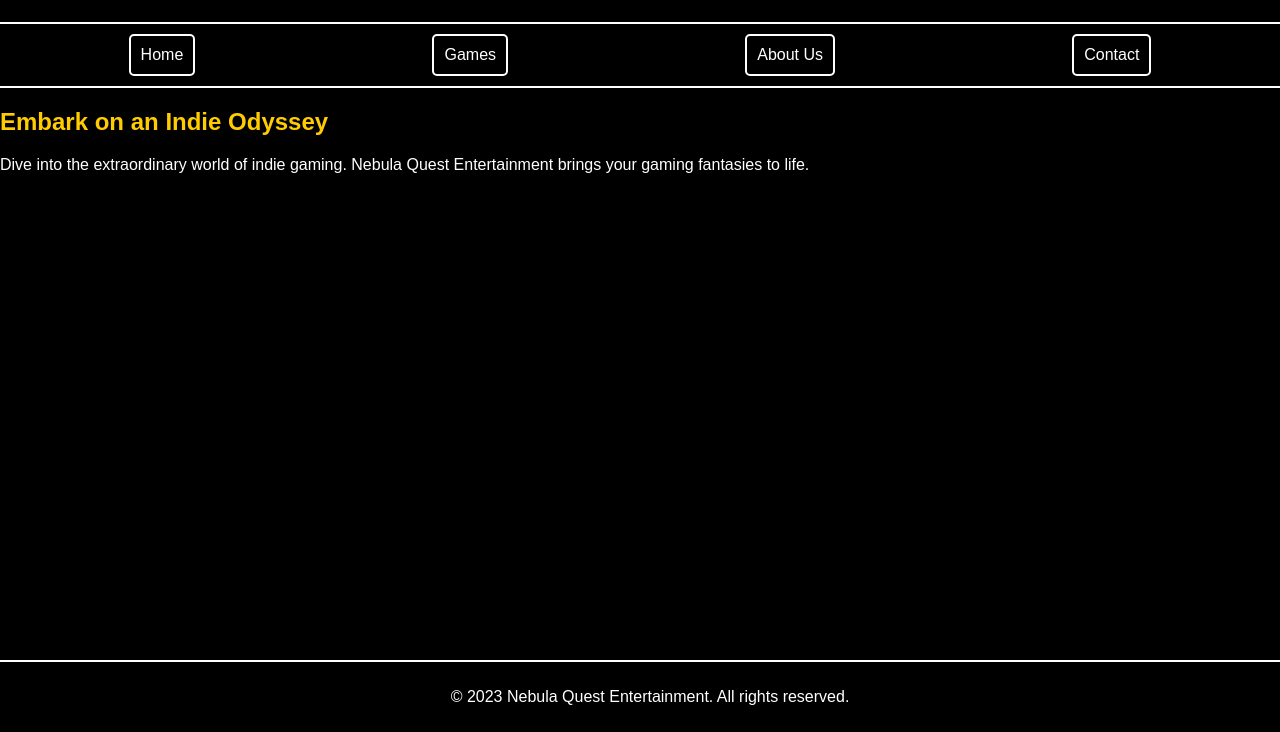
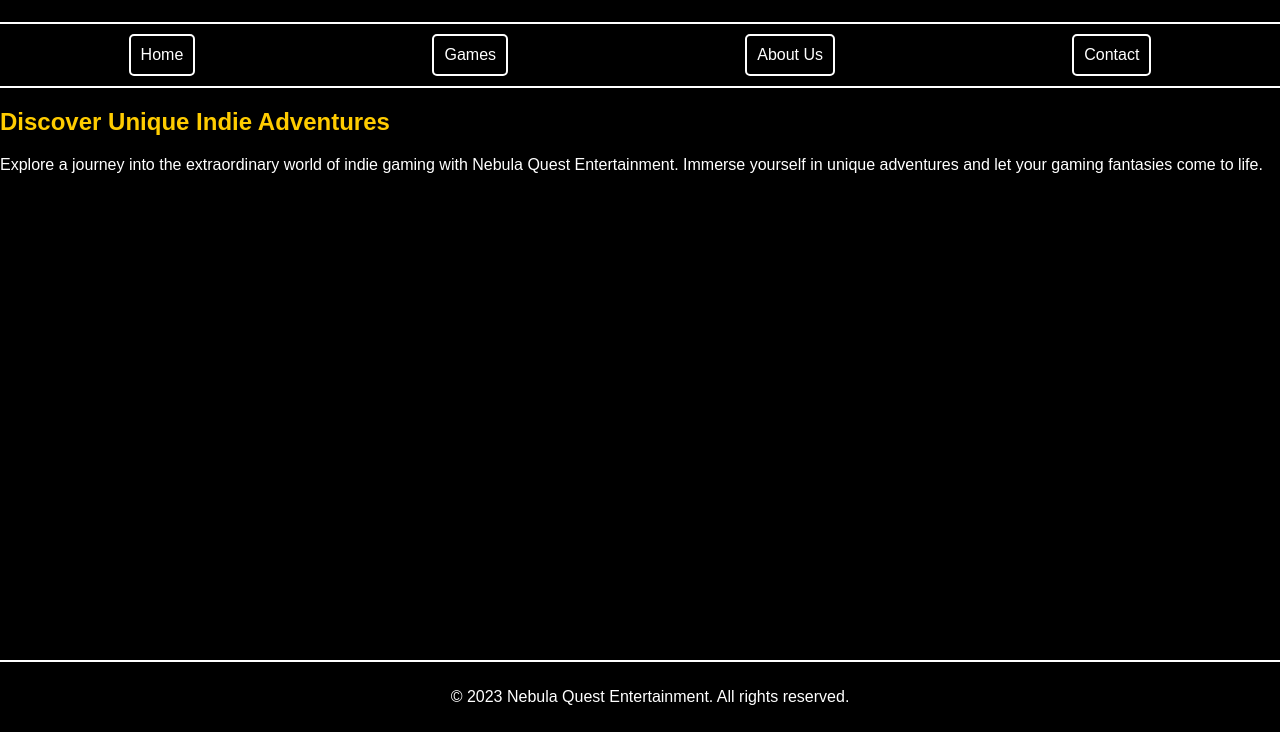
Before and after one commit to NebulaQuestEntertainment/NebulaQuestEntertainment.github.io, a plain HTML site: page index.html in a window 1280 px wide. Shown: the part 68-800 px from the top of the page. Drawn offline with Linux system fonts and the light colour scheme.

Commit message:
Update index.html

```diff
--- a/index.html
+++ b/index.html
@@ -29,8 +29,8 @@
         </div>
     </nav>
 
-    <h2>Embark on an Indie Odyssey</h2>
-    <p>Dive into the extraordinary world of indie gaming. Nebula Quest Entertainment brings your gaming fantasies to life.</p>
+    <h2>Discover Unique Indie Adventures</h2>
+    <p>Explore a journey into the extraordinary world of indie gaming with Nebula Quest Entertainment. Immerse yourself in unique adventures and let your gaming fantasies come to life.</p>
 
     <footer>
         <p>&copy; 2023 Nebula Quest Entertainment. All rights reserved.</p>
```
